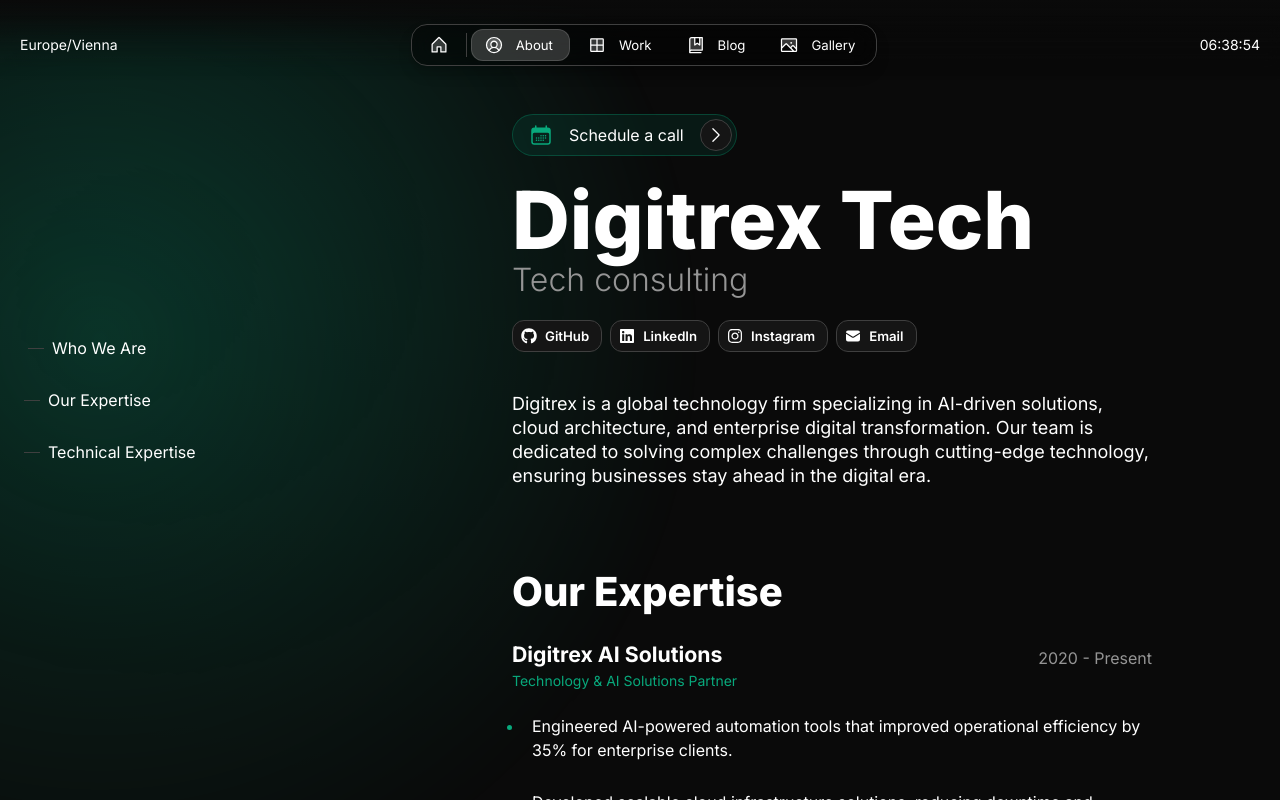
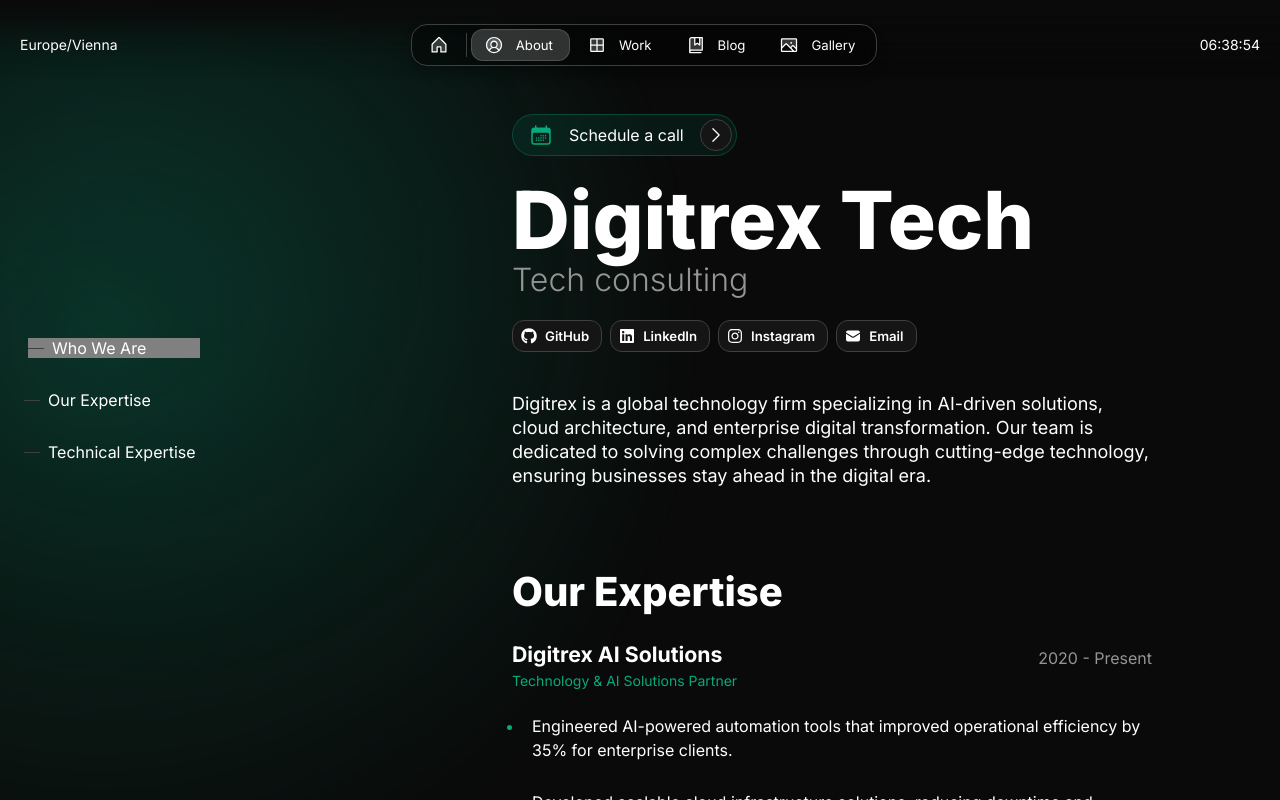
Before and after one commit to sachinsingh018/magic-portfolio-for-next-js2, a Next.js app: page /about in a window 1280 px wide. In both pictures the pointer is over the element 109 px from the left and 348 px from the top of the page. Shown: the top 800 px of the page. Built offline with nearby package versions, Linux system fonts and the light colour scheme.

Commit message:
Update about.module.scss

```diff
--- a/src/components/about/about.module.scss
+++ b/src/components/about/about.module.scss
@@ -1,8 +1,10 @@
 .hover {
     transition: var(--transition-micro-medium);
+    background-color: var(--original-background-color); /* Default background color */
 
     &:hover {
         transform: translateX(var(--static-space-4));
+        background-color: grey; /* Change background to grey on hover */
     }
 }
 
```
